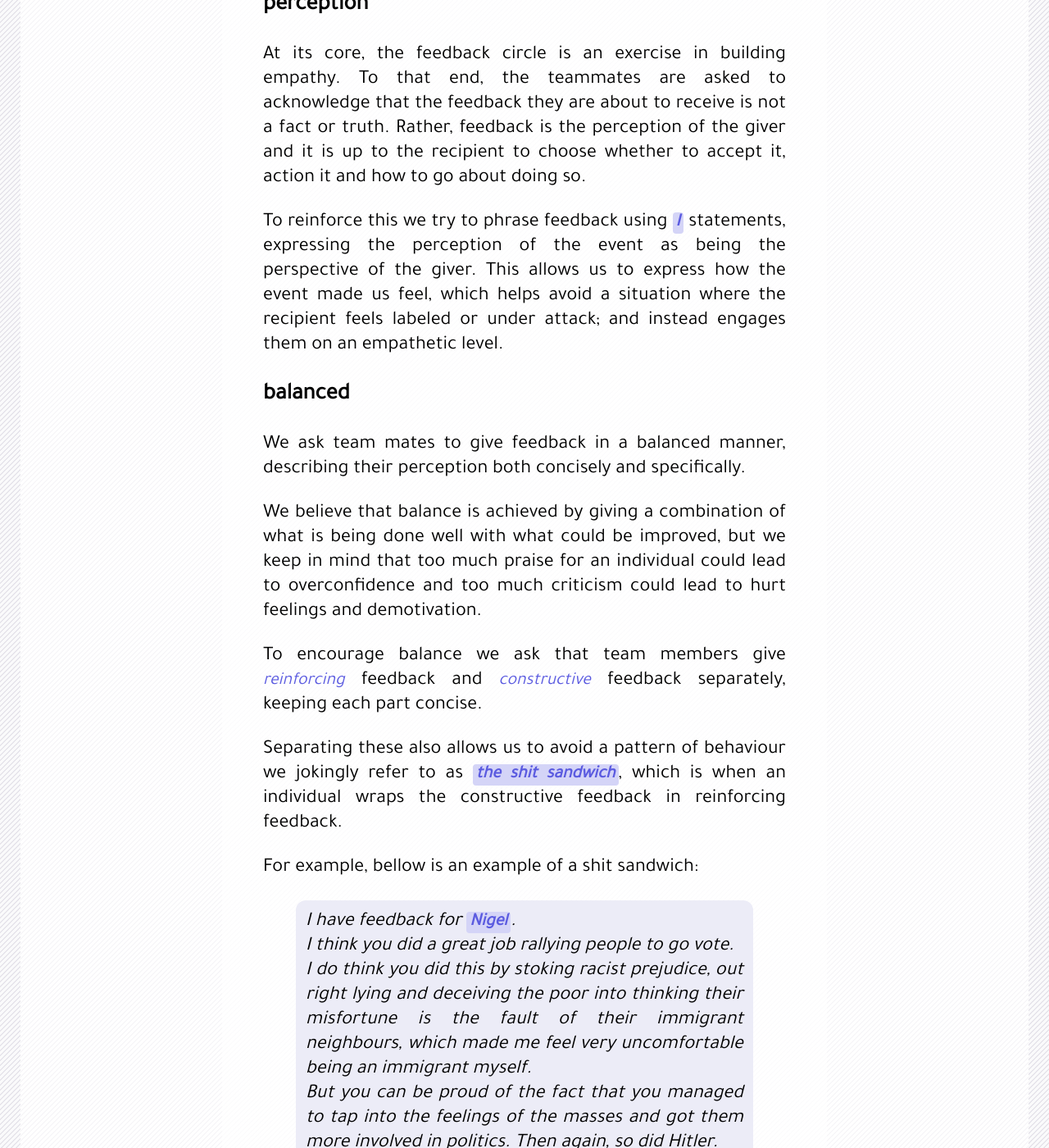
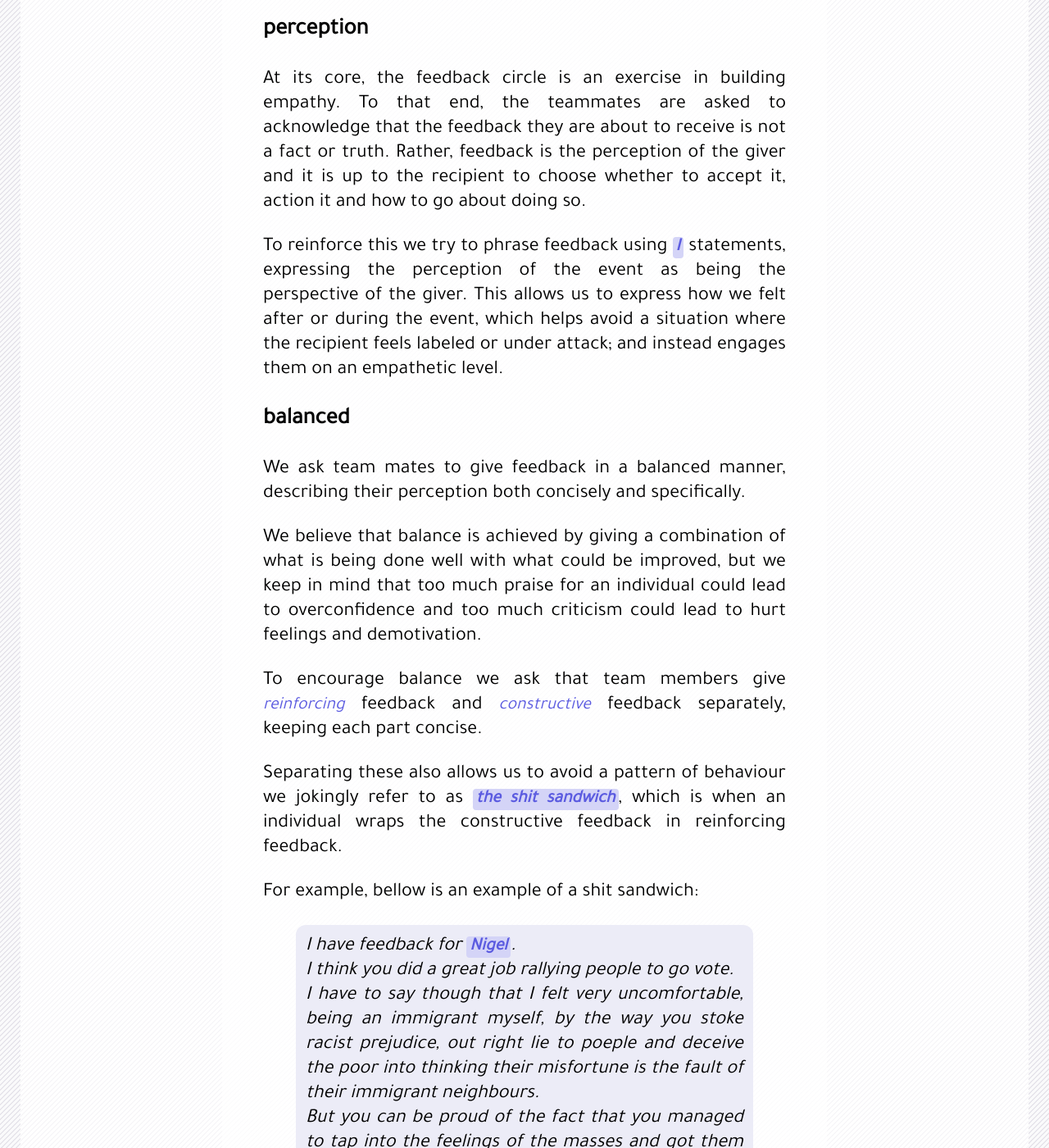
Before and after one commit to gmmorris/gmmorris.github.io, a Jekyll site: the page built from _posts/2018-08-04-feedback-and-cake.md, in a window 1280 px wide and 1400 px high, scrolled down 7832 px. Shown: the whole window at 82% size. Built offline with Jekyll 4.4.1, drawn with Linux system fonts in a browser that asks for light colours; nearby versions of some CDN libraries; some of the changed text lies outside the part shown.

Commit message:
changed the article to avoid suggesting peoples behaviour make us feel something

```diff
--- a/_posts/2018-08-04-feedback-and-cake.md
+++ b/_posts/2018-08-04-feedback-and-cake.md
@@ -128,7 +128,7 @@ An example would be:
 >
 > When we were pairing on Monday, there were several different occasions during the session when I was driving and you tried to explain something to me which I didn't understand, so you pulled the keyboard away from me and typed the code yourself.
 >
-> This made me feel stupid that I didn't understand and like I was more a burden on you than your pair.
+> When you did this I felt stupid that I didn't understand and like I was more a burden on you than your pair.
 
 We'll discuss what feedback actually is in the next section, but this example shows you an example of how feedback is directed, specific, balanced and short.
 
@@ -142,7 +142,7 @@ We continue around the circle both to give individuals breathing time between pi
 <section>
 At its core, the feedback circle is an exercise in building empathy. To that end, the teammates are asked to acknowledge that the feedback they are about to receive is not a fact or truth. Rather, feedback is the perception of the giver and it is up to the recipient to choose whether to accept it, action it and how to go about doing so.
 
-To reinforce this we try to phrase feedback using **I** statements, expressing the perception of the event as being the perspective of the giver. This allows us to express how the event made us feel, which helps avoid a situation where the recipient feels labeled or under attack; and instead engages them on an empathetic level.
+To reinforce this we try to phrase feedback using **I** statements, expressing the perception of the event as being the perspective of the giver. This allows us to express how we felt after or during the event, which helps avoid a situation where the recipient feels labeled or under attack; and instead engages them on an empathetic level.
 </section>
 
 ### balanced
@@ -160,7 +160,7 @@ For example, bellow is an example of a shit sandwich:
 >
 > I think you did a great job rallying people to go vote.
 >
-> I do think you did this by stoking racist prejudice, out right lying and deceiving the poor into thinking their misfortune is the fault of their immigrant neighbours, which made me feel very uncomfortable being an immigrant myself.
+> I have to say though that I felt very uncomfortable, being an immigrant myself, by the way you stoke racist prejudice, out right lie to poeple and deceive the poor into thinking their misfortune is the fault of their immigrant neighbours.
 >
 > But you can be proud of the fact that you managed to tap into the feelings of the masses and got them more involved in politics.
 > Then again, so did Hitler.
@@ -172,7 +172,7 @@ The problem with this pattern is that it contains too many signals for the recei
 In my team we have decided that such situations should be separated into two separate pieces of feedback, each given in their own turn, thereby providing the receiver two opportunities to take in the feedback in the appropriate manner.
 
 In the above example, I'd present Nigel with two separate pieces of feedback:
-1. A _constructive_ piece of feedback expressing how his behaviour made me feel unwelcome as an immigrant and fearful as the member of minority.
+1. A _constructive_ piece of feedback expressing how his I felt unwelcome as an immigrant and fearful as the member of minority when I witnessed his campaign.
 2. A _reinforcing_ piece of feedback expressing how well he has done in achieving fascist status, which I know he has pursued for some time now. **\***
 
 I have seen other teams take a slightly different approach, where they actually prefer to give the _constructive_ and _reinforcing_ feedback together in order to force individuals to always seek both the positive and the negative in a persons' behaviour. I personally don't believe in that approach and believe it discourages people from giving concise constructive feedback and might actually cause individuals to withhold feedback all together.
```
